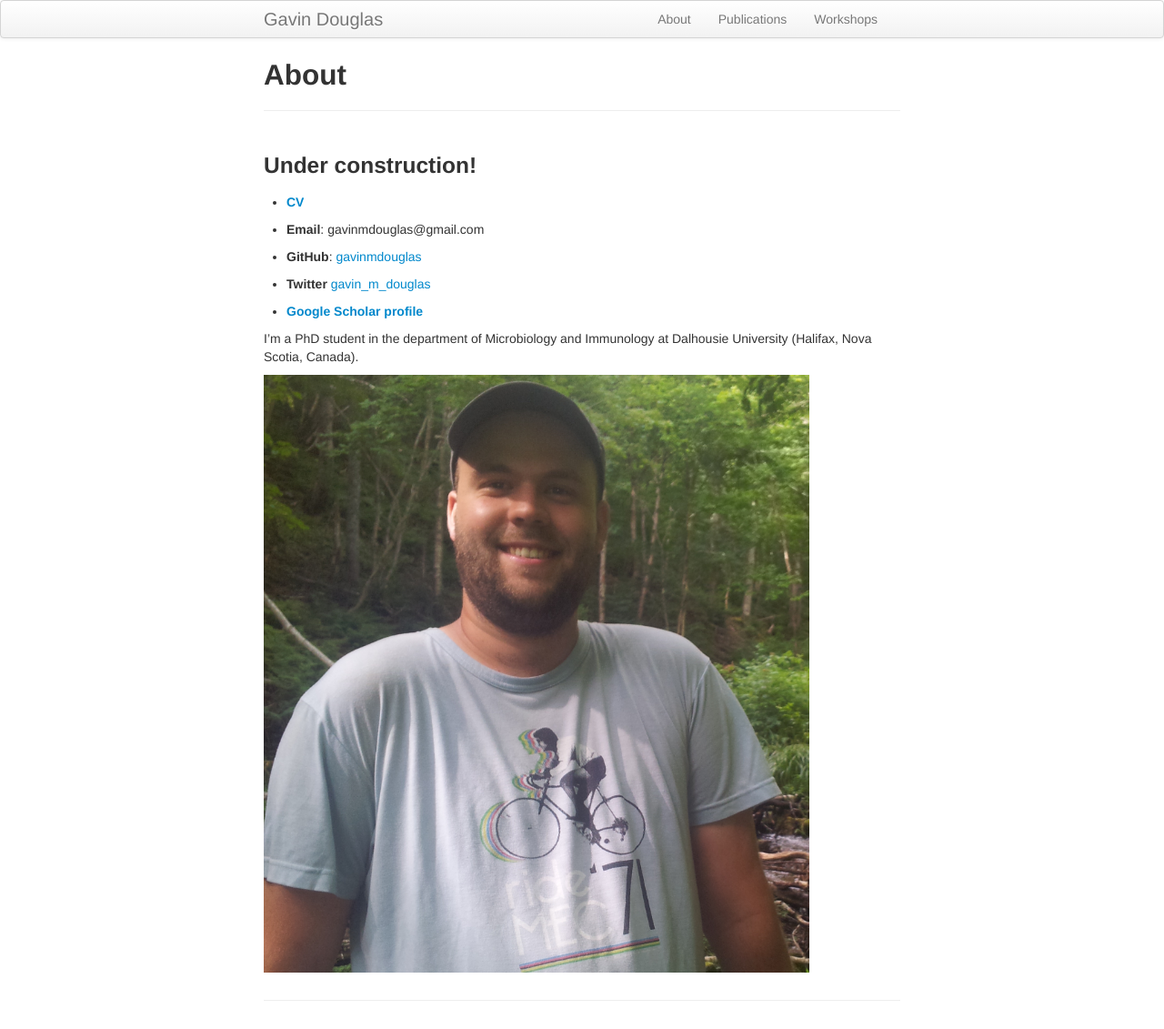
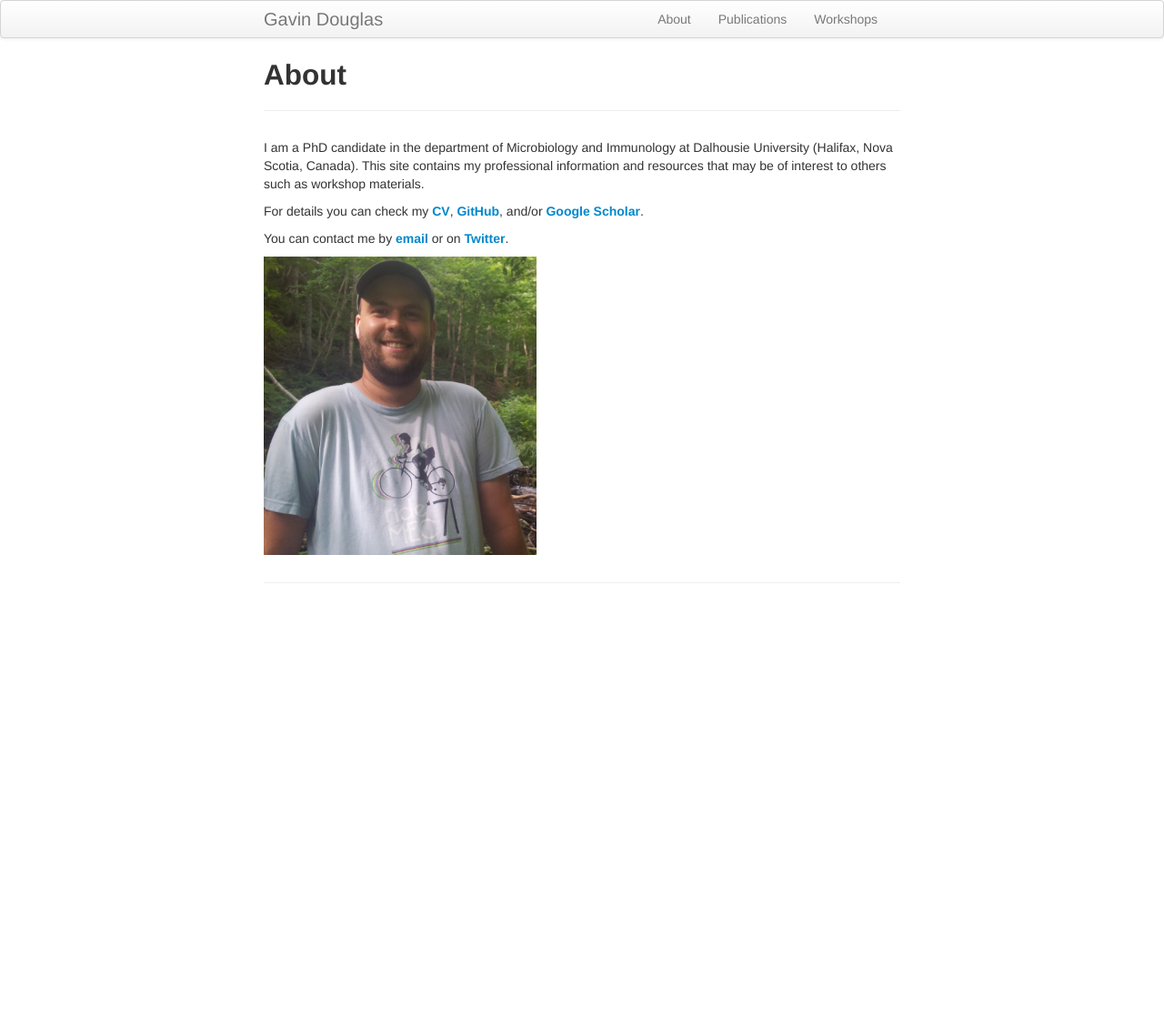
Before and after one commit to gavinmdouglas/gavinmdouglas.github.io, a Jekyll site: the page built from pages/about.md, in a window 1280 px wide. Shown: the whole page at 91% size. Built offline with Jekyll 4.4.1, drawn with Linux system fonts in a browser that asks for light colours; after the commit the page ends 900 px from its top, so only the background shows below that.

Commit message:
updated about and CV

```diff
--- a/pages/about.md
+++ b/pages/about.md
@@ -2,20 +2,13 @@
 layout: page
 title: About
 ---
-### Under construction!
 
-* **[CV]({{ BASE_PATH }}/assets/CV/Gavin_Douglas_CV.pdf)**
+I am a PhD candidate in the department of Microbiology and Immunology at Dalhousie University (Halifax, Nova Scotia, Canada). This site contains my professional information and resources that may be of interest to others such as workshop materials.
 
-* **Email**: gavinmdouglas@gmail.com
+For details you can check my **[CV]({{ BASE_PATH }}/assets/CV/Gavin_Douglas_CV.pdf)**, **[GitHub](https://github.com/gavinmdouglas)**, and/or **[Google Scholar](https://scholar.google.ca/citations?hl=en&user=EhhXPUkAAAAJ)**.
 
-* **GitHub**: [gavinmdouglas](https://github.com/gavinmdouglas)
-
-* **Twitter** [gavin_m_douglas](https://twitter.com/gavin_m_douglas)
-
-* **[Google Scholar profile](https://scholar.google.ca/citations?hl=en&user=EhhXPUkAAAAJ)**
-
-I'm a PhD student in the department of Microbiology and Immunology at Dalhousie University (Halifax, Nova Scotia, Canada).
+You can contact me by **[email](gavinmdouglas@gmail.com)** or on **[Twitter](https://twitter.com/gavin_m_douglas)**.
 
 <td class="left">
-        <img src="{{ BASE_PATH }}/assets/pictures/personal/GavinHeadshot.jpg" alt="assets/pictures/personal/GavinHeadshot.jpg" title="GavinHeadshot" align="middle" height="700" width="600">
+        <img src="{{ BASE_PATH }}/assets/pictures/personal/GavinHeadshot.jpg" alt="assets/pictures/personal/GavinHeadshot.jpg" title="GavinHeadshot" align="middle" height="350" width="300">
 </td>
```
Also changed, not shown: 1 other file.
